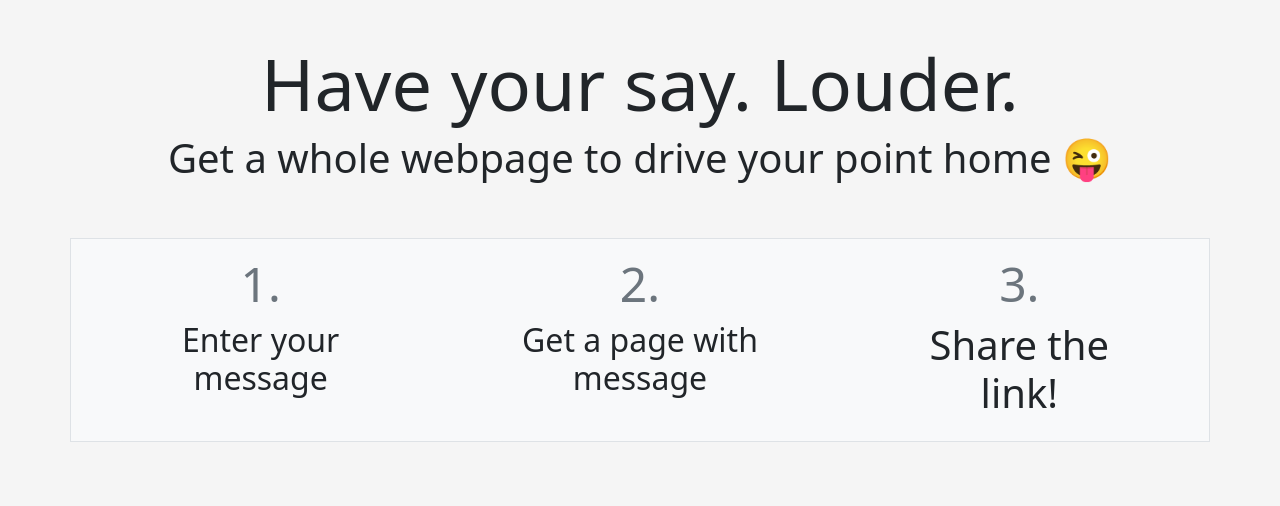
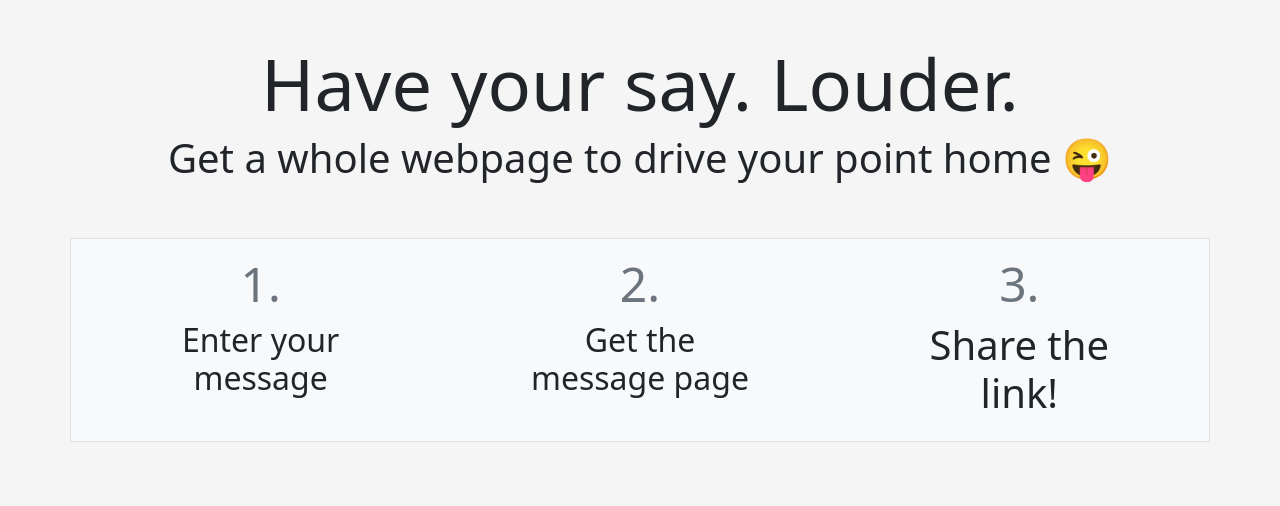
Before and after one commit to hasithsen/sayit, a Django app: page / in a window 1280 px wide. Shown: the top 506 px of the page. Run offline with Django 3.2, Linux system fonts and the light colour scheme; some libraries are stand-ins or nearby versions.

Commit message:
Help text change

```diff
--- a/stage/templates/stage/message_form.html
+++ b/stage/templates/stage/message_form.html
@@ -13,7 +13,7 @@
     </div>
     <div class="p-3 col-lg-3 bg-light rounded-3">
       <h1 class="display-5 text-secondary">2.</h1>
-      <h2 class="fw-light">Get a page with message</h2>
+      <h2 class="fw-light">Get the message page</h2>
     </div>
     <div class="p-3 col-lg-3 bg-light rounded-3">
       <h1 class="display-5 text-secondary">3.</h1>
```
